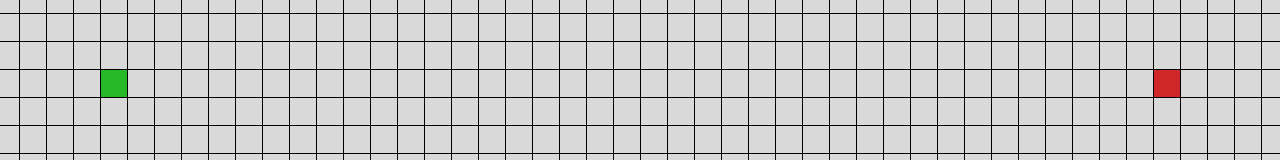
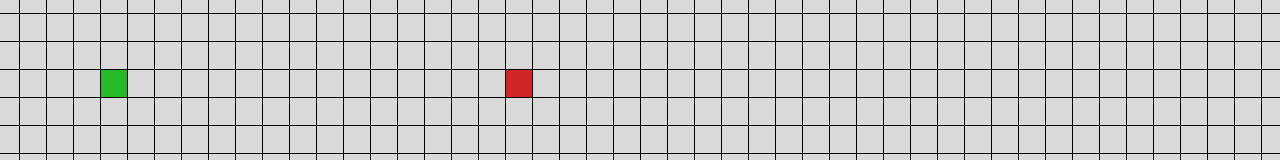
Before and after one commit to d3nielpaun/PathfindingVisualizerApp, a React (Create React App) app in the folder pathfinding_visualizer/: page / in a window 1280 px wide. Shown: the part 343-503 px from the top of the page. Built offline with nearby package versions, Linux system fonts and the light colour scheme.

Commit message:
Made some progress on the reset button

```diff
--- a/pathfinding_visualizer/src/App.js
+++ b/pathfinding_visualizer/src/App.js
@@ -14,11 +14,12 @@ const App = () => {
    };
 
    const onStartButtonClick = () => {
+      setResetGrid(false);
       setIsVisualizing(true);
    };
 
    const onResetButtonClick = () => {
-      setResetGrid(prev => !prev);
+      setResetGrid(true);
       setIsVisualizing(false);
    };
 
--- a/pathfinding_visualizer/src/PathfindingVisualizer/Node/Node.css
+++ b/pathfinding_visualizer/src/PathfindingVisualizer/Node/Node.css
@@ -2,8 +2,8 @@
     --start-node-color: rgb(39, 185, 39);
     --finish-node-color: rgb(207, 39, 39);
     --wall-node-color: rgb(71, 71, 71);
-    --visited-node-color: rgb(177, 244, 166);
-    --shortest-path-node-color: rgb(255, 127, 125);
+    --visited-node-color: rgb(155, 222, 231);
+    --shortest-path-node-color: rgb(231, 161, 155);
 }
 
 .node {
@@ -29,5 +29,5 @@
 }
 
 .node-shortest-path {
-    background: var(--shortest-path-node-color)
+    background: var(--shortest-path-node-color);
 }
--- a/pathfinding_visualizer/src/PathfindingVisualizer/PathfindingVisualizer.jsx
+++ b/pathfinding_visualizer/src/PathfindingVisualizer/PathfindingVisualizer.jsx
@@ -9,12 +9,13 @@ const NUM_OF_COLS = 50;
 const START_NODE_ROW = 9;
 const START_NODE_COL = 5;
 const FINISH_NODE_ROW = 9;
-const FINISH_NODE_COL = 44;
+const FINISH_NODE_COL = 20;
 
 
 const PathfindingVisualizer = ({ selectedAlgorithm, isVisualizing, resetGrid }) => {
    const [grid, setGrid] = useState([]);
    const [mousePressed, setMousePressed] = useState(false);
+   const [isResetting, setIsResetting] = useState(false);
    const animationTimeouts = useRef([]);
 
 
@@ -25,27 +26,29 @@ const PathfindingVisualizer = ({ selectedAlgorithm, isVisualizing, resetGrid })
 
 
    useEffect(() => {
-      if (isVisualizing) {
+      if (isVisualizing && !resetGrid) {
          if (selectedAlgorithm === "Dijkstra") {
             visualizeDijkstra();
          }
       }
    }, [isVisualizing]);
 
-   /*
+
    useEffect(() => {
-      // Clear any active animations before resetting the grid
+      if (resetGrid && !isVisualizing) {
          clearTimeouts();
-      // Reset the grid to the initial state
          const newGrid = resetAllNodes(grid);
-      setGrid(newGrid);
+         console.log(newGrid);
+         setGrid(newGrid); // Update the grid with reset nodes
+         setIsResetting(false);
+      }
    }, [resetGrid]);
-   */
 
 
    const clearTimeouts = () => {
       animationTimeouts.current.forEach(timeout => clearTimeout(timeout));
       animationTimeouts.current = [];
+      setIsResetting(true);
    };
 
 
@@ -53,15 +56,16 @@ const PathfindingVisualizer = ({ selectedAlgorithm, isVisualizing, resetGrid })
       event.preventDefault();
       if (isVisualizing) return;
       setMousePressed(true);
-      const newGrid = getNewGridWithWallToggled(grid, row, col);
-      setGrid(newGrid);
+      const node = grid[row][col];
+      node.isWall = !node.isWall; // Mutate grid directly
+      setGrid([...grid]); // Trigger re-render with a new reference to the grid array
    };
-
 
    const handleMouseEnter = (row, col) => {
       if (mousePressed) {
-         const newGrid = getNewGridWithWallToggled(grid, row, col);
-         setGrid(newGrid);
+         const node = grid[row][col];
+         node.isWall = !node.isWall; // Mutate grid directly
+         setGrid([...grid]); // Trigger re-render with a new reference to the grid array
       }
    };
 
@@ -101,15 +105,6 @@ const PathfindingVisualizer = ({ selectedAlgorithm, isVisualizing, resetGrid })
               'node node-shortest-path';
           }, 50 * i);
       }
-  };
-
-
-   const updateNodeInGrid = (grid, row, col, newProps) => {
-      const newGrid = grid.slice();
-      const node = newGrid[row][col];
-      const updatedNode = { ...node, ...newProps };
-      newGrid[row][col] = updatedNode;
-      return newGrid;
   };
 
 
@@ -168,19 +163,6 @@ const initializeGrid = () => {
 };
 
 
-// Function to toggle wall state of a node
-const getNewGridWithWallToggled = (grid, row, col) => {
-   const newGrid = grid.slice();
-   const node = newGrid[row][col];
-   const newNode = {
-      ...node,
-      isWall: !node.isWall,
-   };
-   newGrid[row][col] = newNode;
-   return newGrid;
-};
-
-
 // Function to create a new node
 const createNode = (row, col) => {
    return {
@@ -195,21 +177,30 @@ const createNode = (row, col) => {
    };
 };
 
-/*
-// Function to reset all nodes
 const resetAllNodes = (grid) => {
    const newGrid = grid.map(row =>
-      row.map(node => ({
+      row.map(node => {
+         // Reset the node class in the DOM to remove animations
+         const nodeElement = document.getElementById(`node-${node.row}-${node.col}`);
+         if (nodeElement) {
+            nodeElement.className = 'node';
+         }
+
+         // Reset the node properties in the grid
+         return {
             ...node,
             isVisited: false,
+            isWall: node.isWall, // Walls stay the same
+            isStart: node.isStart,
+            isFinish: node.isFinish,
             distance: Infinity,
             previousNode: null,
-         isShortestPath: false,
-         isWall: node.isWall, // Keep walls as they are
-      }))
+         };
+      })
    );
    return newGrid;
 };
-*/
+
+
 
 export default PathfindingVisualizer;
```
Lines whose indentation alone changed are shown as unchanged.
